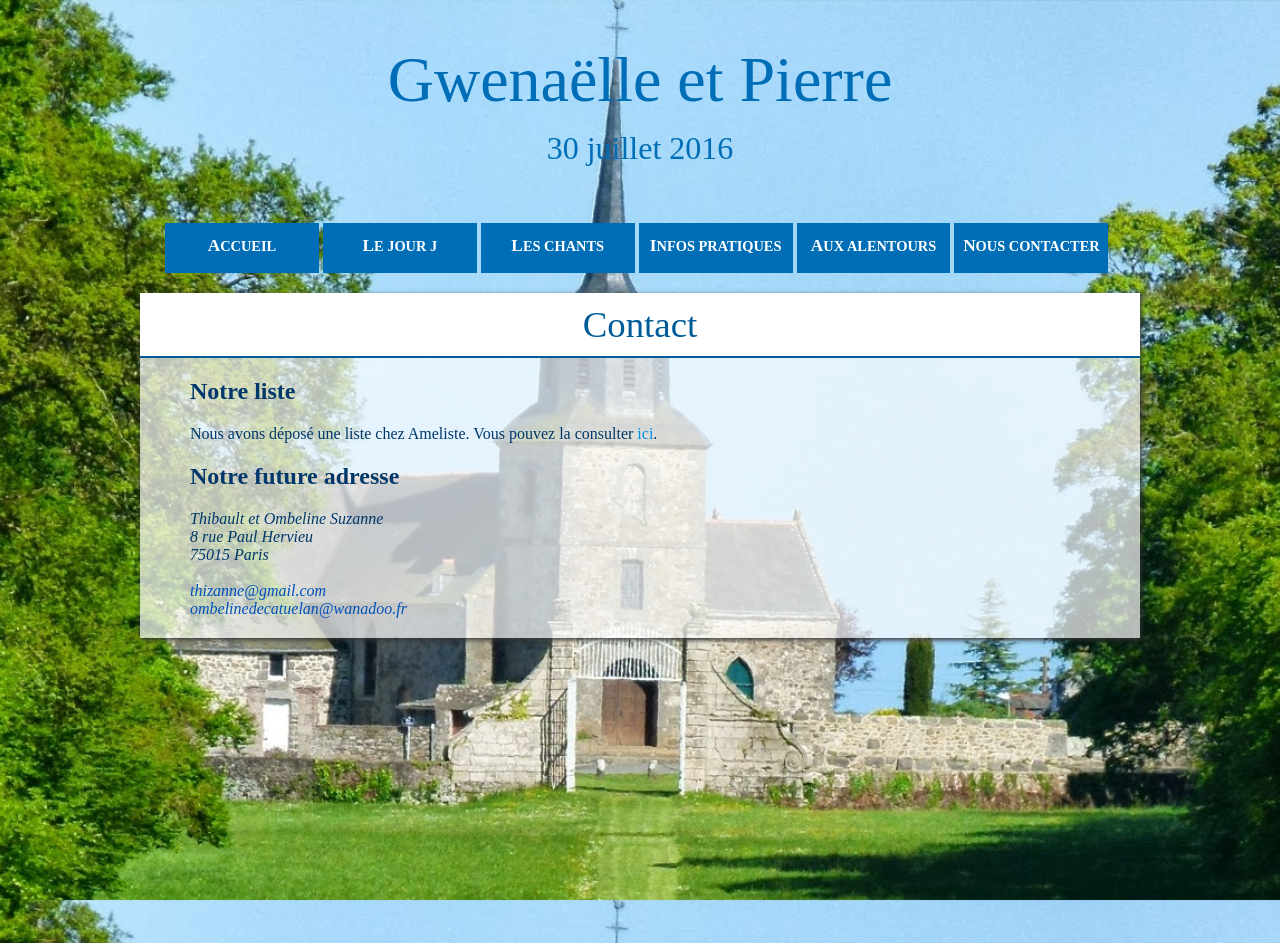
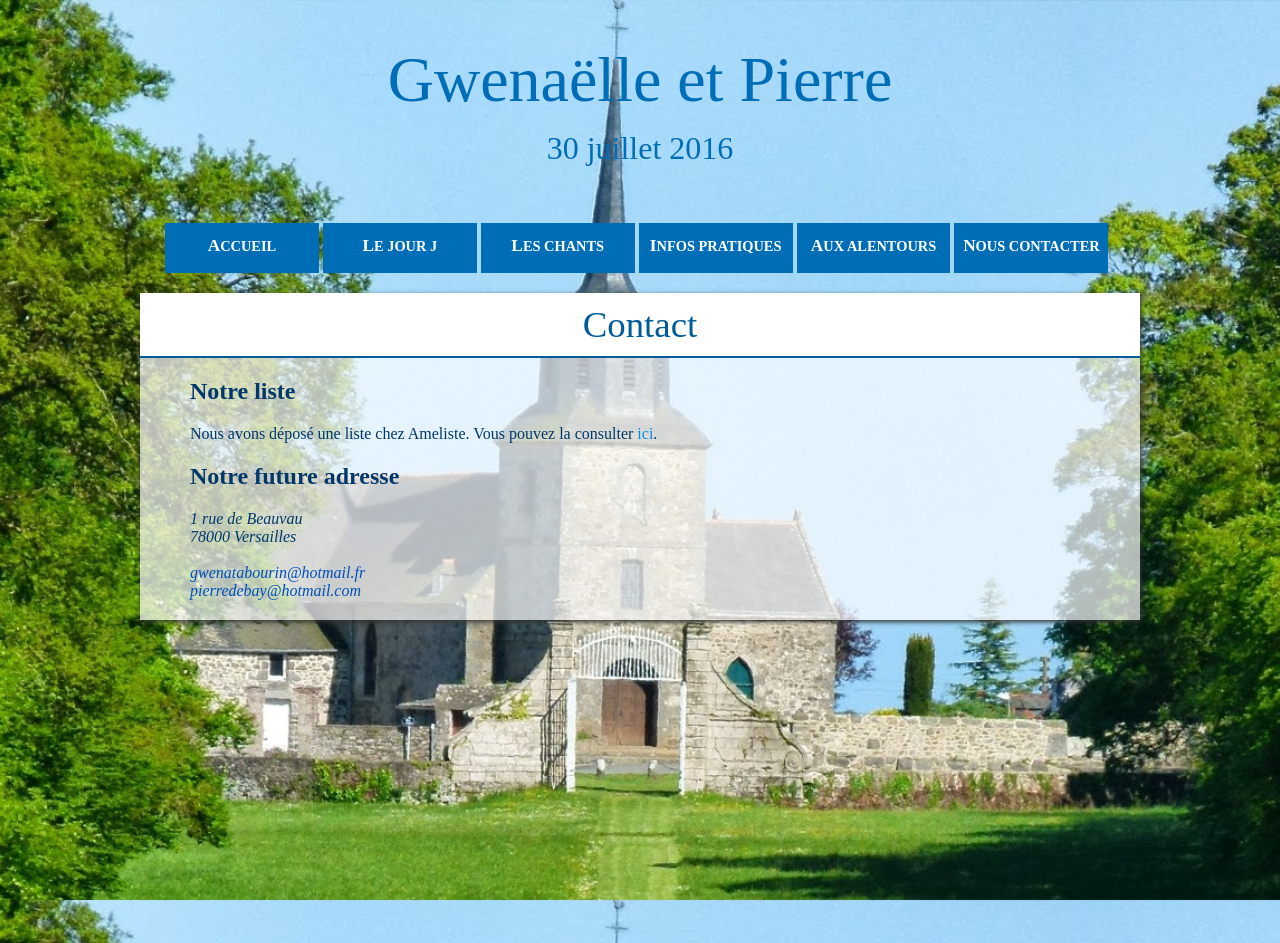
Before and after one commit to site-mariage/site-mariage-GwenaelleEtPierre, a Jekyll site: the page built from contact.html, in a window 1280 px wide. Built offline with Jekyll 4.4.1, drawn with Linux system fonts in a browser that asks for light colours; some web fonts are replaced; some of the changed lines change nothing that is shown.

Commit message:
Met à jour la page Contact

```diff
--- a/contact.html
+++ b/contact.html
@@ -13,18 +13,18 @@ title: Contact
 <h2>Notre future adresse</h2>
 
 <address>
-  Thibault et Ombeline Suzanne <br />
-  8 rue Paul Hervieu <br />
-  75015 Paris <br />
+  1 rue de Beauvau <br />
+  78000 Versailles <br />
 
   <br />
 
-  <a href="mailto:&#x74;&#x68;&#x69;&#x7A;&#x61;&#x6E;&#x6E;&#x65;&#x40;&#x67;&#x6D;&#x61;&#x69;&#x6C;&#x2E;&#x63;&#x6F;&#x6D;">
-    &#x74;&#x68;&#x69;&#x7A;&#x61;&#x6E;&#x6E;&#x65;&#x40;&#x67;&#x6D;&#x61;&#x69;&#x6C;&#x2E;&#x63;&#x6F;&#x6D;
-  </a> <!-- thizanne chez gmail -->
+  <a href="mailto:&#103;&#119;&#101;&#110;&#097;&#116;&#097;&#098;&#111;&#117;&#114;&#105;&#110;&#064;&#104;&#111;&#116;&#109;&#097;&#105;&#108;&#046;&#102;&#114;">
+    &#103;&#119;&#101;&#110;&#097;&#116;&#097;&#098;&#111;&#117;&#114;&#105;&#110;&#064;&#104;&#111;&#116;&#109;&#097;&#105;&#108;&#046;&#102;&#114;
+  </a> <!-- gwenatabourin chez hotmail fr -->
 
   <br />
 
-  <a href="mailto:&#x6F;&#x6D;&#x62;&#x65;&#x6C;&#x69;&#x6E;&#x65;&#x64;&#x65;&#x63;&#x61;&#x74;&#x75;&#x65;&#x6C;&#x61;&#x6E;&#x40;&#x77;&#x61;&#x6E;&#x61;&#x64;&#x6F;&#x6F;&#x2E;&#x66;&#x72;">&#x6F;&#x6D;&#x62;&#x65;&#x6C;&#x69;&#x6E;&#x65;&#x64;&#x65;&#x63;&#x61;&#x74;&#x75;&#x65;&#x6C;&#x61;&#x6E;&#x40;&#x77;&#x61;&#x6E;&#x61;&#x64;&#x6F;&#x6F;&#x2E;&#x66;&#x72;
-  </a> <!-- ombelinedecatuelan chez wanadoo -->
+  <a href="mailto:&#112;&#105;&#101;&#114;&#114;&#101;&#100;&#101;&#098;&#097;&#121;&#064;&#104;&#111;&#116;&#109;&#097;&#105;&#108;&#046;&#099;&#111;&#109;">
+    &#112;&#105;&#101;&#114;&#114;&#101;&#100;&#101;&#098;&#097;&#121;&#064;&#104;&#111;&#116;&#109;&#097;&#105;&#108;&#046;&#099;&#111;&#109;
+  </a> <!-- pierredebay chez hotmail com -->
 </address>
```
